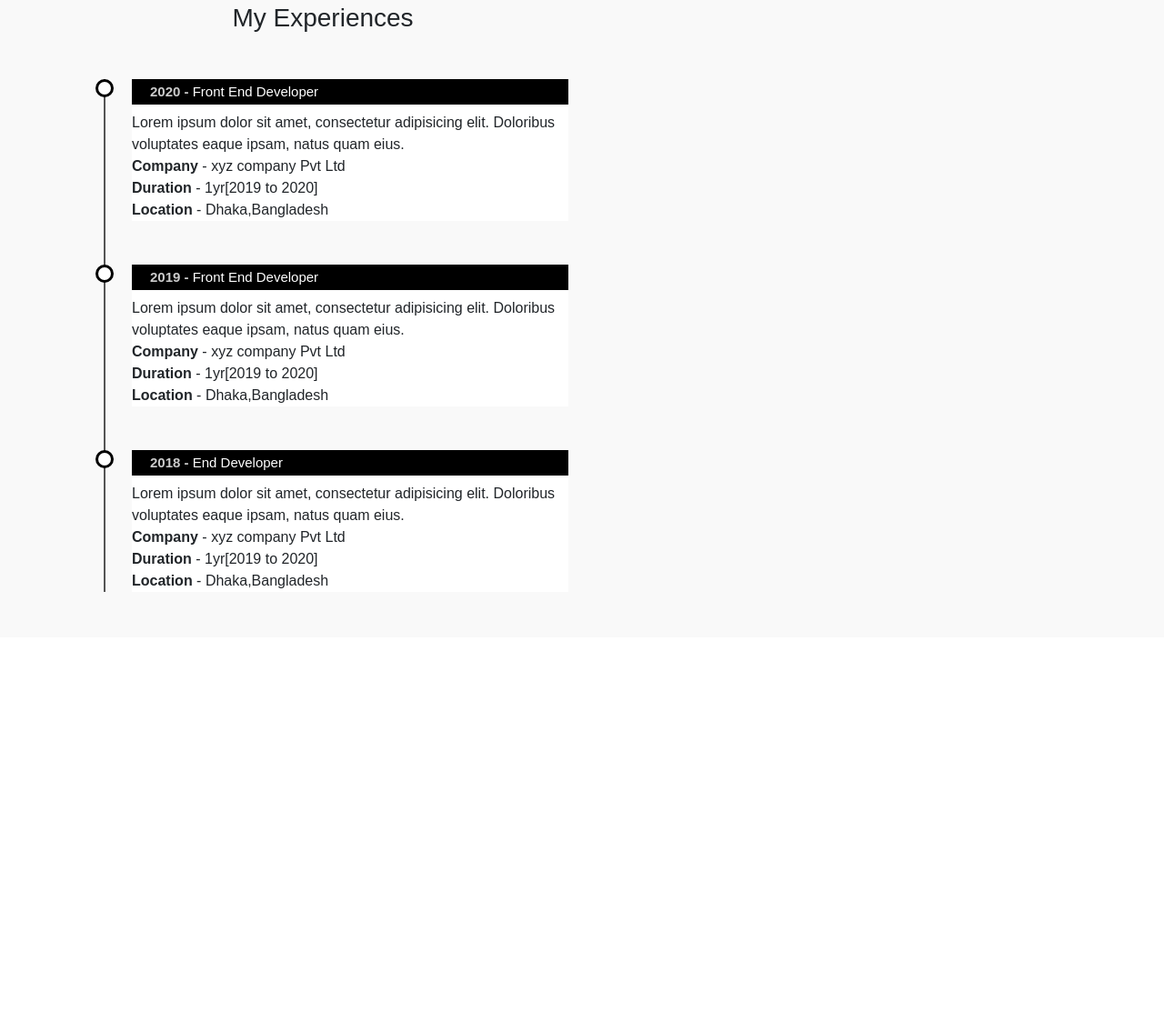
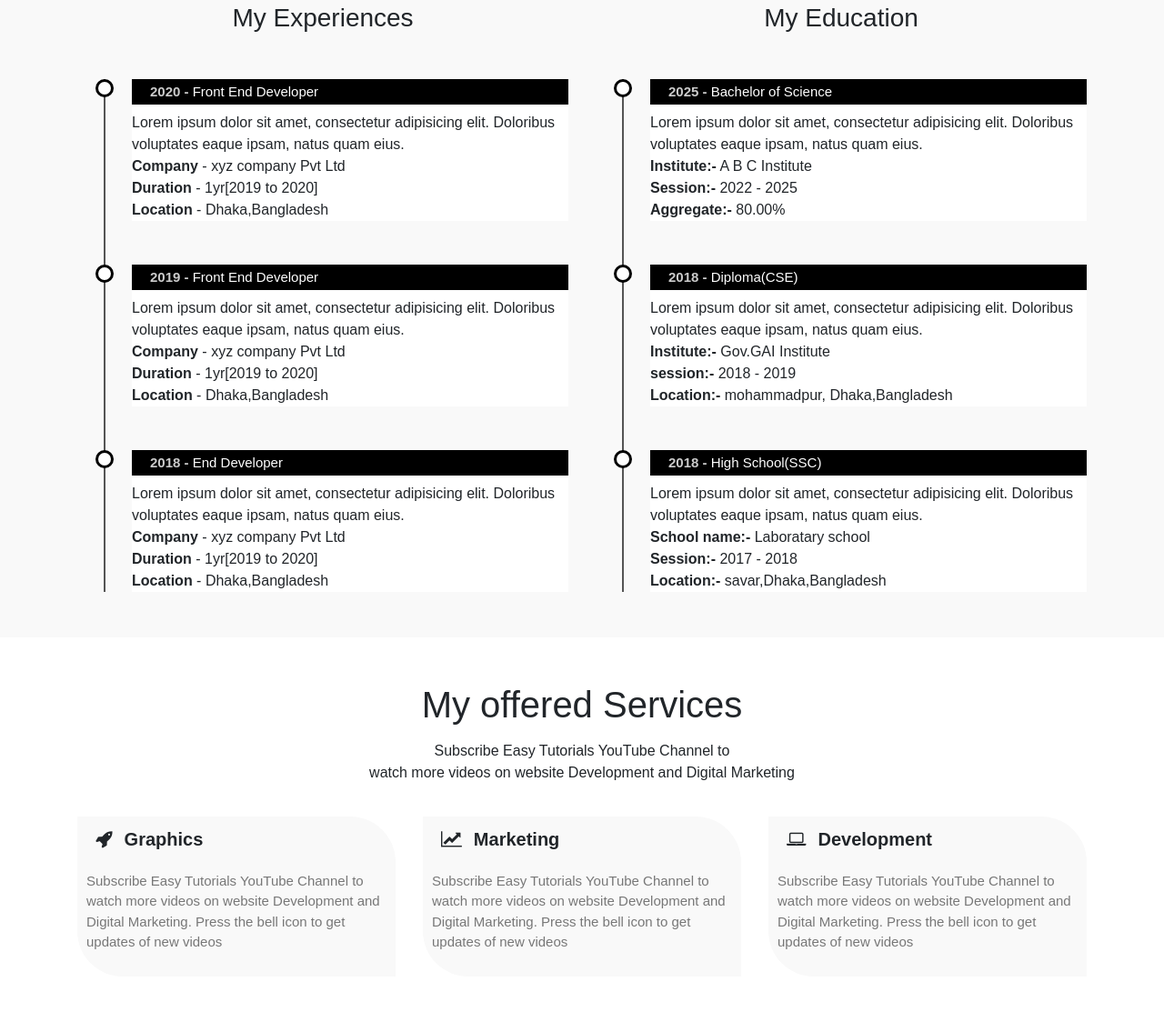
Before and after one commit to me6edi/Parsonal-Portfolio-2-HTML-CSS-Bootstrap-JavaScript, a plain HTML site: page index.html in a window 1280 px wide. Shown: the part 1473-2597 px from the top of the page at 91% size. Before the commit the page ends 2174 px from the top, so only its background shows below. Drawn offline with Linux system fonts and the light colour scheme.

Commit message:
Services

```diff
--- a/css/style.css
+++ b/css/style.css
@@ -185,4 +185,49 @@ body{
 	height: 20px;
 	z-index: 1;
 }
-/*-------------Resume-----------------*/
+/*-------------End Resume-----------------*/
+
+/*-------------services---------------*/
+
+.services{
+	padding-top: 50px;
+	padding-bottom: 50px;
+}
+
+.services h1{
+	margin-bottom: 15px;
+}
+.services-box{
+	background: #f9f9f9;
+	padding: 10px;
+	margin-top: 20px;
+	border-top-right-radius: 50px;
+	border-bottom-left-radius: 50px;
+}
+
+.services-box .fa{
+	margin: 0 10px;
+	font-size: 20px;
+}
+
+.services-box span{
+	margin: 3px;
+	font-size: 20px;
+	font-weight: bold;
+}
+.services-box p{
+	font-size: 15px;
+	margin-top: 20px;
+	color: #777;
+}
+.services-box:hover{
+	background: #000;
+	color: #fff;
+	border-top-right-radius: 0px;
+	border-bottom-left-radius: 0px;
+	border-top-left-radius: 50px;
+	border-bottom-right-radius: 50px;
+	transform: 1s;
+
+}
+/*-------------End services---------------*/
--- a/index.html
+++ b/index.html
@@ -114,11 +114,63 @@
 								</li>
 							</ul>
 						</div>
-						<div class="col-md-6"></div>
+						<div class="col-md-6">
+							<h3 class="text-center">My Education</h3>
+							<ul class="timeline">
+								<li>
+									<h4><span>2025 - </span> Bachelor of Science</h4>
+									<p class="mb-0">Lorem ipsum dolor sit amet, consectetur adipisicing elit. Doloribus voluptates eaque ipsam, natus quam eius.</p>
+									<b>Institute:-</b> A B C Institute<br>
+									<b>Session:-</b> 2022 - 2025<br>
+									<b>Aggregate:-</b>  80.00%<br>
+								</li>
+								<li>
+									<h4 class="mt-5"><span>2018 - </span> Diploma(CSE)</h4>
+									<p class="mb-0">Lorem ipsum dolor sit amet, consectetur adipisicing elit. Doloribus voluptates eaque ipsam, natus quam eius.</p>
+									<b>Institute:-</b> Gov.GAI Institute<br>
+									<b>session:-</b> 2018 - 2019<br>
+									<b>Location:-</b> mohammadpur, Dhaka,Bangladesh<br>
+								</li>
+								<li>
+									<h4 class="mt-5"><span>2018 - </span> High School(SSC)</h4>
+									<p class="mb-0">Lorem ipsum dolor sit amet, consectetur adipisicing elit. Doloribus voluptates eaque ipsam, natus quam eius.</p>
+									<b>School name:-</b> Laboratary school<br>
+									<b>Session:-</b> 2017 - 2018<br>
+									<b>Location:-</b> savar,Dhaka,Bangladesh<br>
+								</li>
+							</ul>
+						</div>
 					</div>
 				</div>
 			</div>
 			<!----------------End About ---------------->
+			<!----------------Services------------------>
+			<div class="services" id="services">
+				<div class="container">
+					<h1 class="text-center">My offered Services</h1>
+					<p class="text-center">Subscribe Easy Tutorials YouTube Channel to <br>watch more videos on website Development and Digital Marketing</p>
+					<div class="row">
+						<div class="col-md-4">
+							<div class="services-box">
+								<i class="fa fa-rocket" aria-hidden="true"></i><span>Graphics</span>
+								<p>Subscribe Easy Tutorials YouTube Channel to watch more videos on website Development and Digital Marketing. Press the bell icon to get updates of new videos</p>
+							</div>
+						</div>
+						<div class="col-md-4">
+							<div class="services-box">
+								<i class="fa fa-line-chart" aria-hidden="true"></i><span>Marketing</span>
+								<p>Subscribe Easy Tutorials YouTube Channel to watch more videos on website Development and Digital Marketing. Press the bell icon to get updates of new videos</p>
+							</div>
+						</div>
+						<div class="col-md-4">
+							<div class="services-box">
+								<i class="fa fa-laptop" aria-hidden="true"></i><span>Development</span>
+								<p>Subscribe Easy Tutorials YouTube Channel to watch more videos on website Development and Digital Marketing. Press the bell icon to get updates of new videos</p>
+							</div>
+						</div>
+					</div>
+				</div>
+			</div>
 		</section>
 		<!----------------End User-Info Section -------------->
 		<!-- Jquery js file -->
```
